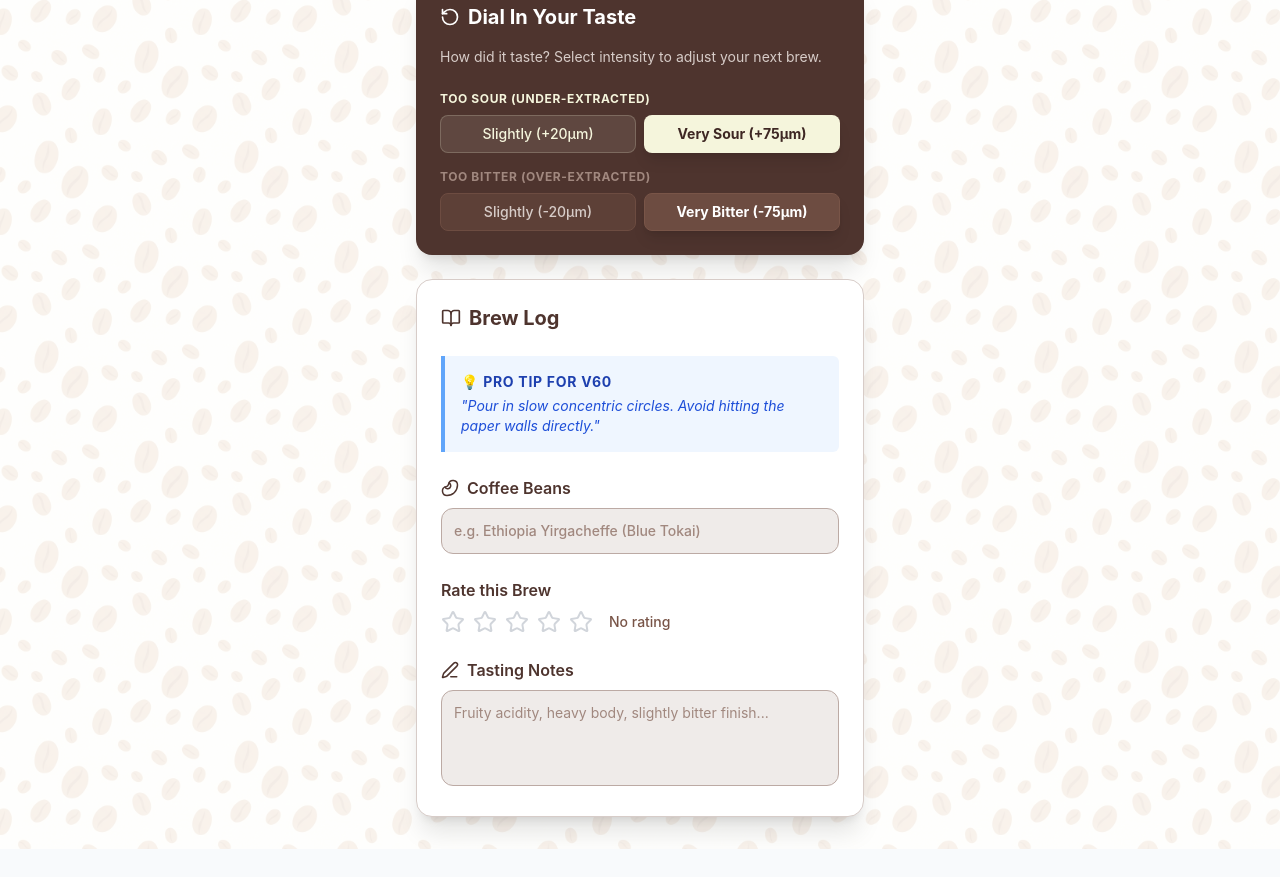
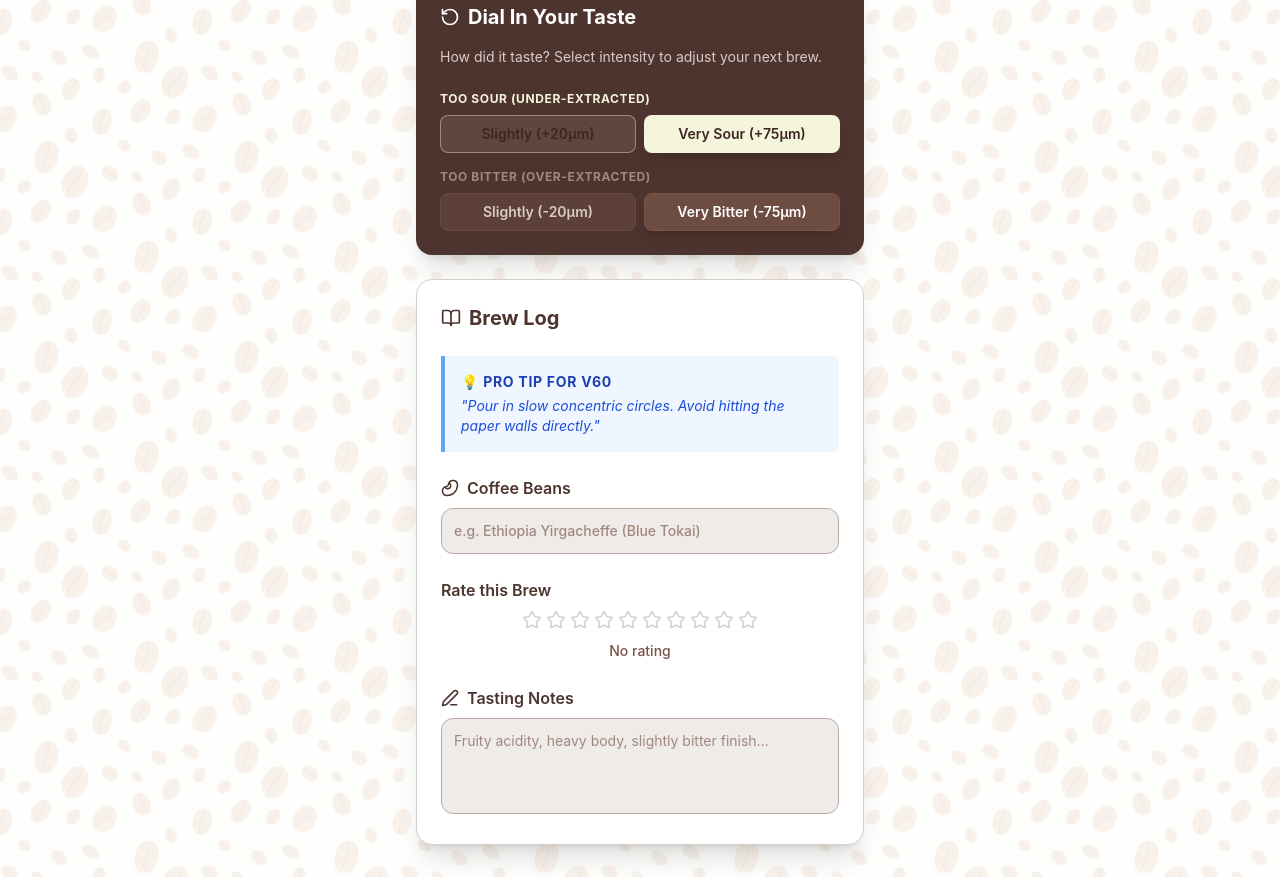
Before and after one commit to martandatrey/coffee-dialer, a React (Vite) app: page / in a window 1280 px wide. Shown: the part 1286-2163 px from the top of the page. Before the commit the page ends 2135 px from the top, so only its background shows below. Built offline with nearby package versions, Linux system fonts and the light colour scheme.

Commit message:
feat: increase rating to 10 stars and unify taste button styles

```diff
--- a/src/components/CoffeeDialer.jsx
+++ b/src/components/CoffeeDialer.jsx
@@ -446,13 +446,13 @@ const CoffeeDialer = () => {
                             <div className="grid grid-cols-2 gap-2">
                                 <button
                                     onClick={() => handleTasteAdjust('sour', 'low')}
-                                    className="bg-cream/10 hover:bg-cream/20 text-cream py-2 rounded-lg text-sm font-medium transition-colors border border-cream/20"
+                                    className="bg-cream/10 hover:bg-cream/20 text-coffee-900 py-2 rounded-lg text-sm font-semibold transition-colors border border-cream/40"
                                 >
                                     Slightly (+20µm)
                                 </button>
                                 <button
                                     onClick={() => handleTasteAdjust('sour', 'high')}
-                                    className="bg-cream text-coffee-900 py-2 rounded-lg text-sm font-bold hover:bg-white transition-colors shadow-lg"
+                                    className="bg-cream text-coffee-900 py-2 rounded-lg text-sm font-semibold hover:bg-white transition-colors shadow-lg"
                                 >
                                     Very Sour (+75µm)
                                 </button>
@@ -465,13 +465,13 @@ const CoffeeDialer = () => {
                             <div className="grid grid-cols-2 gap-2">
                                 <button
                                     onClick={() => handleTasteAdjust('bitter', 'low')}
-                                    className="bg-coffee-700 hover:bg-coffee-600 text-coffee-100 py-2 rounded-lg text-sm font-medium transition-colors border border-coffee-600"
+                                    className="bg-coffee-700 hover:bg-coffee-600 text-coffee-100 py-2 rounded-lg text-sm font-semibold transition-colors border border-coffee-600"
                                 >
                                     Slightly (-20µm)
                                 </button>
                                 <button
                                     onClick={() => handleTasteAdjust('bitter', 'high')}
-                                    className="bg-coffee-600 text-white py-2 rounded-lg text-sm font-bold hover:bg-coffee-500 transition-colors shadow-lg border border-coffee-500"
+                                    className="bg-coffee-600 text-white py-2 rounded-lg text-sm font-semibold hover:bg-coffee-500 transition-colors shadow-lg border border-coffee-500"
                                 >
                                     Very Bitter (-75µm)
                                 </button>
@@ -513,20 +513,22 @@ const CoffeeDialer = () => {
                         <label className="font-semibold text-coffee-800 flex items-center gap-2">
                             Rate this Brew
                         </label>
-                        <div className="flex gap-2">
-                            {[1, 2, 3, 4, 5].map((star) => (
+                        <div className="flex gap-1 flex-wrap justify-center">
+                            {[1, 2, 3, 4, 5, 6, 7, 8, 9, 10].map((star) => (
                                 <button
                                     key={star}
                                     onClick={() => setRating(star)}
-                                    className={`text-2xl transition-transform hover:scale-110 focus:outline-none ${star <= rating ? 'text-yellow-400' : 'text-gray-300'
+                                    className={`text-xl transition-transform hover:scale-110 focus:outline-none ${star <= rating ? 'text-yellow-400' : 'text-gray-300'
                                         }`}
                                 >
-                                    <Star fill={star <= rating ? "currentColor" : "none"} strokeWidth={star <= rating ? 0 : 2} />
+                                    <Star size={20} fill={star <= rating ? "currentColor" : "none"} strokeWidth={star <= rating ? 0 : 2} />
                                 </button>
                             ))}
-                            <span className="text-sm font-medium text-coffee-500 ml-2 self-center">
-                                {rating > 0 ? `${rating}/5` : 'No rating'}
-                            </span>
+                            <div className="w-full text-center mt-1">
+                                <span className="text-sm font-medium text-coffee-500">
+                                    {rating > 0 ? `${rating}/10` : 'No rating'}
+                                </span>
+                            </div>
                         </div>
                     </div>
 
--- a/src/services/CoffeeService.js
+++ b/src/services/CoffeeService.js
@@ -112,7 +112,7 @@ class CoffeeService {
 ⏳ Time: ${formatTime(time)}
 ⚙️ Grind: ${grindInfo}${filterInfo}
 ---------------------------
-📊 Rating: ${stars} (${rating}/5)
+📊 Rating: ${stars} (${rating}/10)
 📝 Notes: ${notes}
 💡 Pro Tip: ${proTip}
 ---------------------------
```
